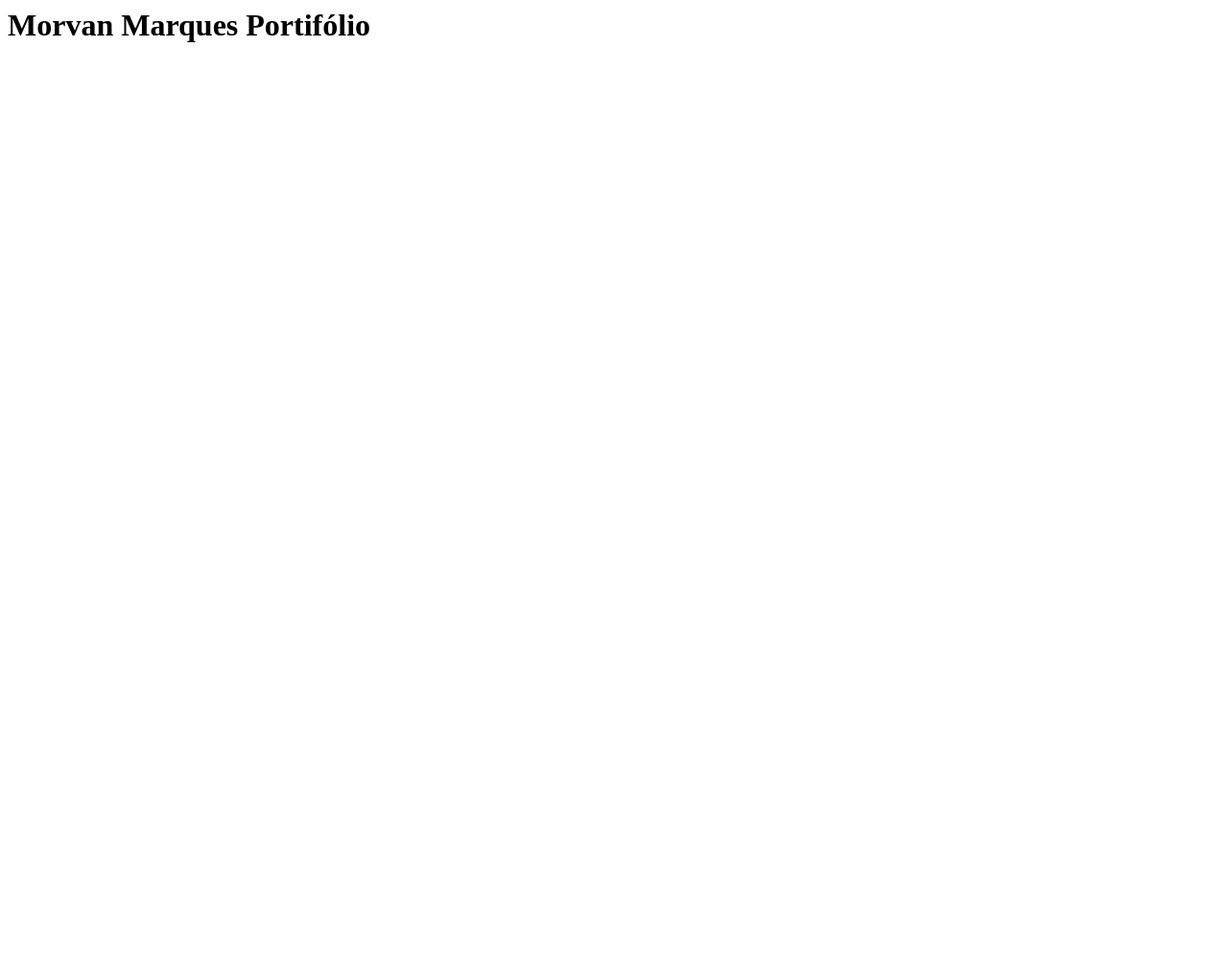
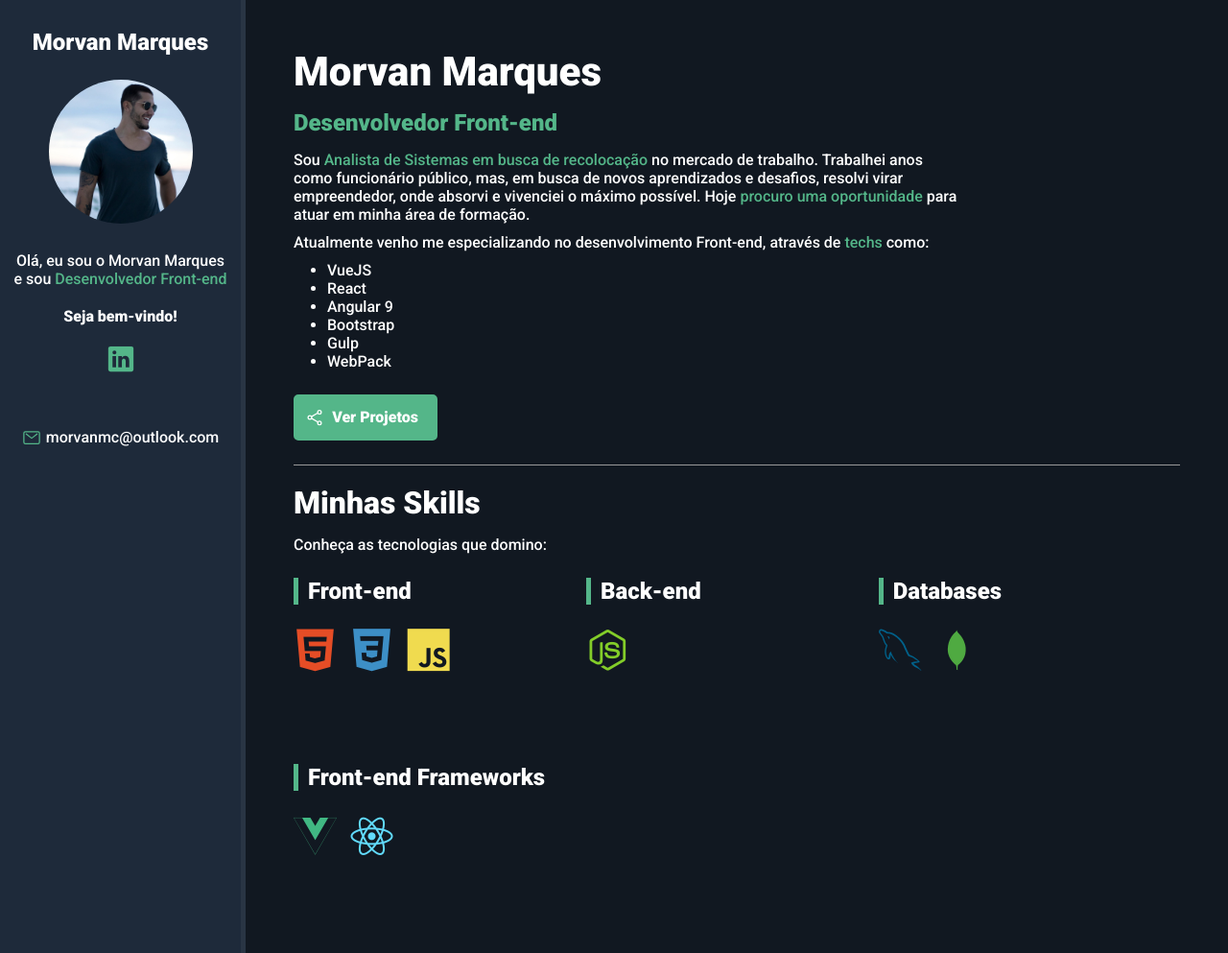
Before and after one commit to Morvanmc/Morvanmc.github.io, a plain HTML site: page index.html in a window 1280 px wide. Shown: the top 993 px of the page at 96% size. Before the commit the page ends 800 px from the top, so only its background shows below. Drawn offline with nearby package versions, Linux system fonts and the light colour scheme.

Commit message:
Portifólio Finalizado

```diff
--- /dev/null
+++ b/css/stylesheet.css
@@ -0,0 +1,241 @@
+/* Reset */
+* {
+    padding: 0;
+    margin: 0;
+    font-family: 'Roboto', sans-serif;
+    box-sizing: border-box;
+}
+
+/* Variables */
+
+:root {
+    --main-color: #54B689;
+    --main-text-color: #FFF;
+    --borde-color: #999;
+    --bio-bg-color: #1E2A3A;
+    --bio-border-color: #293544;
+    --about-bg-color: #111821;
+}
+
+/* General */
+
+.highlight {
+    color: var(--main-color);
+}
+
+/* Containers */
+
+#container {
+    display: flex;
+    flex-direction: row;
+    color: var(--main-text-color);
+}
+
+#bio-container {
+    flex: 1 1 20%;
+    min-height: 100vh;
+    background-color: var(--bio-bg-color);
+    text-align: center;
+    padding: 30px 12px;
+    border-right: 5px solid var(--bio-border-color);
+}
+
+#about-container {
+    flex: 1 1 80%;
+    min-height: 100vh;
+    background-color: var(--about-bg-color);
+    padding: 50px;
+}
+
+#bio-container h2 {
+    margin-bottom: 25px;
+}
+
+#bio-container p {
+    margin-bottom: 20px;
+}
+
+#bio-container #welcome-text {
+    font-weight: bold;
+}
+
+#bio-container img {
+    height: 150px;
+    width: 150px;
+    border-radius: 50%;
+    margin-bottom: 25px;
+}
+
+#social-container {
+    display: flex;
+    justify-content: center;
+    list-style: none;
+    border-bottom: 1px solid var(--border-color);
+    margin-bottom: 25px;
+    padding-bottom: 25px;
+}
+
+#social-container li {
+    flex: 1 1 0;
+    max-width:  60px;
+}
+
+#social-container li a {
+    color: var(--main-color);
+    font-size: 30px;
+}
+
+#email-container {
+    display: flex;
+    justify-content: center;
+}
+
+/*#email-container ion-icon,
+#email-container a {
+    flex: 1 1 0;
+}*/
+
+#email-container a {
+    color: var(--main-text-color);
+    text-decoration: none;
+    max-width: 225px;
+}
+
+#email-container ion-icon {
+    color: var(--main-color);
+    font-size: 20px;
+    margin-right: 5px;
+    max-width: 20px;
+}
+
+/* About container */
+
+#name {
+    font-size: 42px;
+    margin-bottom: 15px;
+}
+
+#title {
+    font-size: 24px;
+    margin-bottom: 15px;
+    font-weight: bold;
+}
+
+.description {
+    max-width: 75%;
+    margin-bottom: 10px;
+}
+
+#about-container ul {
+    padding-left: 35px;
+}
+
+#btn-projects {
+    font-weight: bold;
+    font-size: 16px;
+    color: var(--main-text-color);
+    background-color: var(--main-color);
+    border: 2px solid var(--main-color);
+    border-radius: 5px;
+    text-decoration: none;
+    transition: .5s;
+    margin: 25px 0;
+    padding: 12px 10px;
+    width: 150px;
+    text-align: center;
+    display: flex;
+}
+
+#btn-projects ion-icon,
+#btn-projects span {
+    flex: 1 1 0;
+}
+
+#btn-projects ion-icon {
+    font-size: 20px;
+    max-width: 20px;
+}
+
+#btn-projects:hover {
+    background-color: transparent;
+}
+
+#skills-section-title {
+    border-top: 1px solid var(--borde-color);
+    padding-top: 20px;
+    margin-bottom: 15px;
+    font-size: 32px;
+}
+
+#skills-container {
+    display: flex;
+    flex-wrap: wrap;
+    margin-top: 25px;
+}
+
+.skills-box {
+    flex: 1 1 33%;
+    max-width: 33%;
+    margin-bottom: 95px;
+}
+
+.skills-title {
+    font-size: 24px;
+    margin-bottom: 25px;
+    font-weight: bold;
+    padding-left: 10px;
+    border-left: 5px solid var(--main-color);
+}
+
+.skills-box i {
+    font-size: 45px;
+    margin-right: 10px;
+}
+
+/* Mobile */
+@media(max-width: 450px) {
+    #container {
+        flex-direction: column;
+    }
+
+    #bio-container {
+        min-height: auto;
+        border-right: none;
+        border-bottom: 5px solid var(--bio-border-color);
+    }
+
+    #bio-container h2 {
+        display: none;
+    }
+
+    #bio-container p {
+        max-width: 60%;
+        margin: 10px auto;
+    }
+
+    #about-container {
+        text-align: center;
+        padding: 30px;
+    }
+
+    #about-container .description {
+        margin: 10px auto;
+        max-width: 100%;
+        line-height: 26px;
+    }
+
+    #btn-projects {
+        margin: 20px auto;
+    }
+
+    .skills-box {
+        flex: 1 1 100%;
+        max-width: 100%;
+        margin-bottom: 40px;
+        text-align: left;
+    }
+
+    .skills-box i {
+        font-size: 60px;
+    }
+}
--- a/index.html
+++ b/index.html
@@ -1 +1,84 @@
-<h1>Morvan Marques Portifólio</h1>
+<!DOCTYPE html>
+<html lang="en">
+<head>
+    <meta charset="UTF-8">
+    <meta http-equiv="X-UA-Compatible" content="IE=edge">
+    <meta name="viewport" content="width=device-width, initial-scale=1.0">
+    <title>Portifólio Morvan Marques</title>
+
+    <!-- Google Fonts -->
+    <link rel="preconnect" href="https://fonts.googleapis.com">
+    <link rel="preconnect" href="https://fonts.gstatic.com" crossorigin>
+    <link href="https://fonts.googleapis.com/css2?family=Roboto:ital,wght@0,300;0,500;0,900;1,300;1,400;1,500;1,900&display=swap" rel="stylesheet">
+
+    <!-- Dev Icon Fonts -->
+    <link rel="stylesheet" href="https://cdn.jsdelivr.net/gh/devicons/devicon@v2.12.0/devicon.min.css">
+    <!-- CSS Page -->
+    <link rel="stylesheet" href="css/stylesheet.css">
+</head>
+<body>
+    <main id="container">
+        <aside id="bio-container">
+            <h2>Morvan Marques</h2>
+            <img src="img/profile.jpg" alt="Morvan Marques">
+            <p>Olá, eu sou o Morvan Marques e sou <span class="highlight">Desenvolvedor Front-end</span></p>
+            <p id="welcome-text">Seja bem-vindo!</p>
+            <ul id="social-container">
+                <li><a href="https://github.com/Morvanmc" target="_blank"><ion-icon name="logo-linkedin"></ion-icon></a></li>
+            </ul>
+            <div id="email-container">
+                <ion-icon name="mail-outline"></ion-icon><a href="mailto:morvanmc@outlook.com">morvanmc@outlook.com</a>
+            </div>
+        </aside>
+
+        <section id="about-container">
+            <h1 id="name">Morvan Marques</h1>
+            <p id="title"><span class="highlight">Desenvolvedor Front-end</span></p>
+            <p class="description">Sou <span class="highlight">Analista de Sistemas em busca de recolocação</span> no mercado de trabalho.
+                Trabalhei anos como funcionário público, mas, em busca de novos aprendizados e desafios,
+                resolvi virar empreendedor, onde absorvi e vivenciei o máximo possível.
+                Hoje <span class="highlight">procuro uma oportunidade</span> para atuar em minha área de formação.</p>
+
+            <p class="description">Atualmente venho me especializando no desenvolvimento Front-end, através de <span class="highlight">techs</span>
+                como:
+                <ul>
+                    <li>VueJS</li>
+                    <li>React</li>
+                    <li>Angular 9</li>
+                    <li>Bootstrap</li>
+                    <li>Gulp</li>
+                    <li>WebPack</li>
+                </ul>
+            </p>
+            <a href="#" id="btn-projects"><ion-icon name="share-social-outline"></ion-icon><span>Ver Projetos</span></a>
+            <h2 id="skills-section-title">Minhas Skills</h2>
+            <p class="description">Conheça as tecnologias que domino:</p>
+            <div id="skills-container">
+                <div class="skills-box">
+                    <p class="skills-title">Front-end</p>
+                    <i class="devicon-html5-plain colored"></i>
+                    <i class="devicon-css3-plain colored"></i>
+                    <i class="devicon-javascript-plain colored"></i>
+                </div>
+                <div class="skills-box">
+                    <p class="skills-title">Back-end</p>
+                    <i class="devicon-nodejs-plain colored"></i>
+                </div>
+                <div class="skills-box">
+                    <p class="skills-title">Databases</p>
+                    <i class="devicon-mysql-plain colored"></i>
+                    <i class="devicon-mongodb-plain colored"></i>
+                </div>
+                <div class="skills-box">
+                    <p class="skills-title">Front-end Frameworks</p>
+                    <i class="devicon-vuejs-plain colored"></i>
+                    <i class="devicon-react-plain colored"></i>
+                </div>
+            </div>
+        </section>
+    </main>
+    <!-- Ion Icon -->
+    <script type="module" src="https://unpkg.com/ionicons@5.5.2/dist/ionicons/ionicons.esm.js"></script>
+    <script nomodule src="https://unpkg.com/ionicons@5.5.2/dist/ionicons/ionicons.js"></script>
+</body>
+</html>
```
Also changed, not shown: img/profile.jpg (added).
